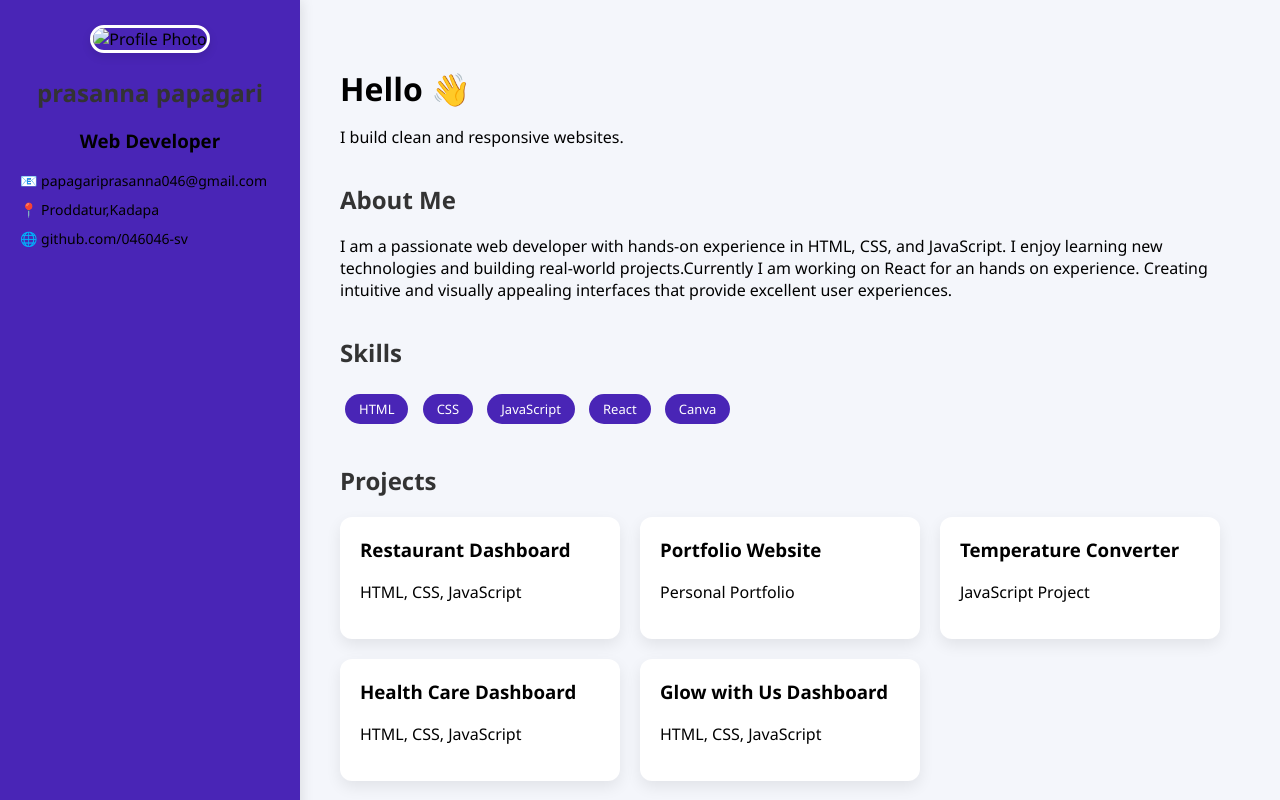
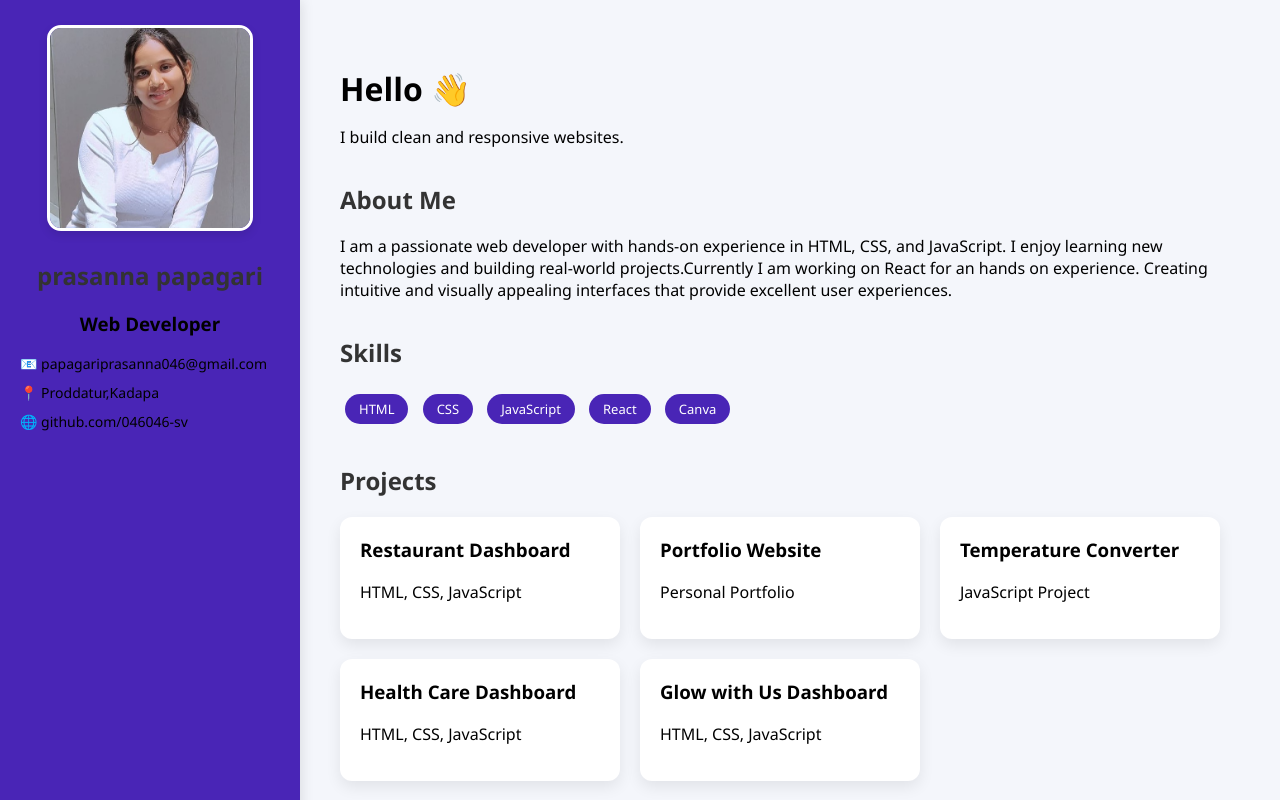
Before and after one commit to 046046-sv/OIBSIP, a plain HTML site: page Task-2-PORTFOLIO/index.html in a window 1280 px wide. Shown: the top 800 px of the page. Drawn offline with Linux system fonts and the light colour scheme.

Commit message:
Update profile image format from jpg to jpeg

```diff
--- a/Task-2-PORTFOLIO/index.html
+++ b/Task-2-PORTFOLIO/index.html
@@ -8,7 +8,7 @@
 <body>
 <div class="container">
     <aside class="profile">
-        <img src="images/profile.jpg" alt="Profile Photo">
+        <img src="images/profile.jpeg" alt="Profile Photo">
         <h2>prasanna papagari</h2>
         <h3>Web Developer</h3>
         <div class="info">
```
